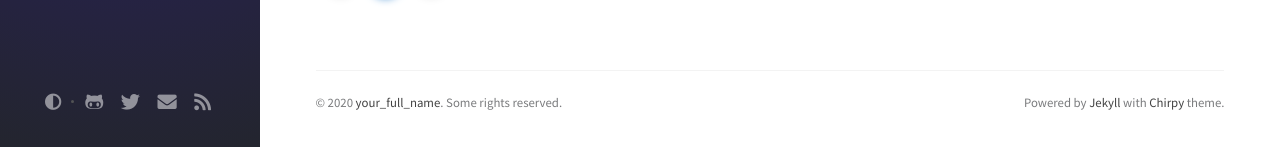
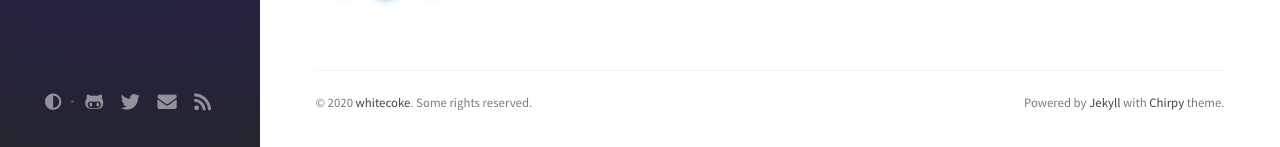
Before and after one commit to whitecoke/whitecoke.github.io, a Jekyll site: the page built from index.html, in a window 1280 px wide and 981 px high. Shown: the part 831-978 px from the top of the window. Built offline with Jekyll 4.4.1, drawn with Linux system fonts in a browser that asks for light colours; nearby versions of some CDN libraries; the list of posts is cut into pages by our own code; comment, search, counter and statistics services are not loaded.

Commit message:
Update _config.yml

```diff
--- a/_config.yml
+++ b/_config.yml
@@ -27,15 +27,14 @@ github:
   username: whitecoke             # change to your github username
 
 twitter:
-  username: twitter_username            # change to your twitter username
+  username: nothing            # change to your twitter username
 
 social:
-  name: your_full_name                  # it will shows as the copyright owner in Footer
-  email: example@doamin.com             # change to your email address
+  name: whitecoke                  # it will shows as the copyright owner in Footer
+  email: zrelor@gmail.com             # change to your email address
   links:
     # The first element serves as the copyright owner's link
-    - https://twitter.com/username      # change to your twitter homepage
-    - https://github.com/username       # change to your github homepage
+    - https://whitecoke.github.io       # change to your github homepage
     # Uncomment below to add more social links
     # - https://www.facebook.com/username
     # - https://www.linkedin.com/in/username
```
